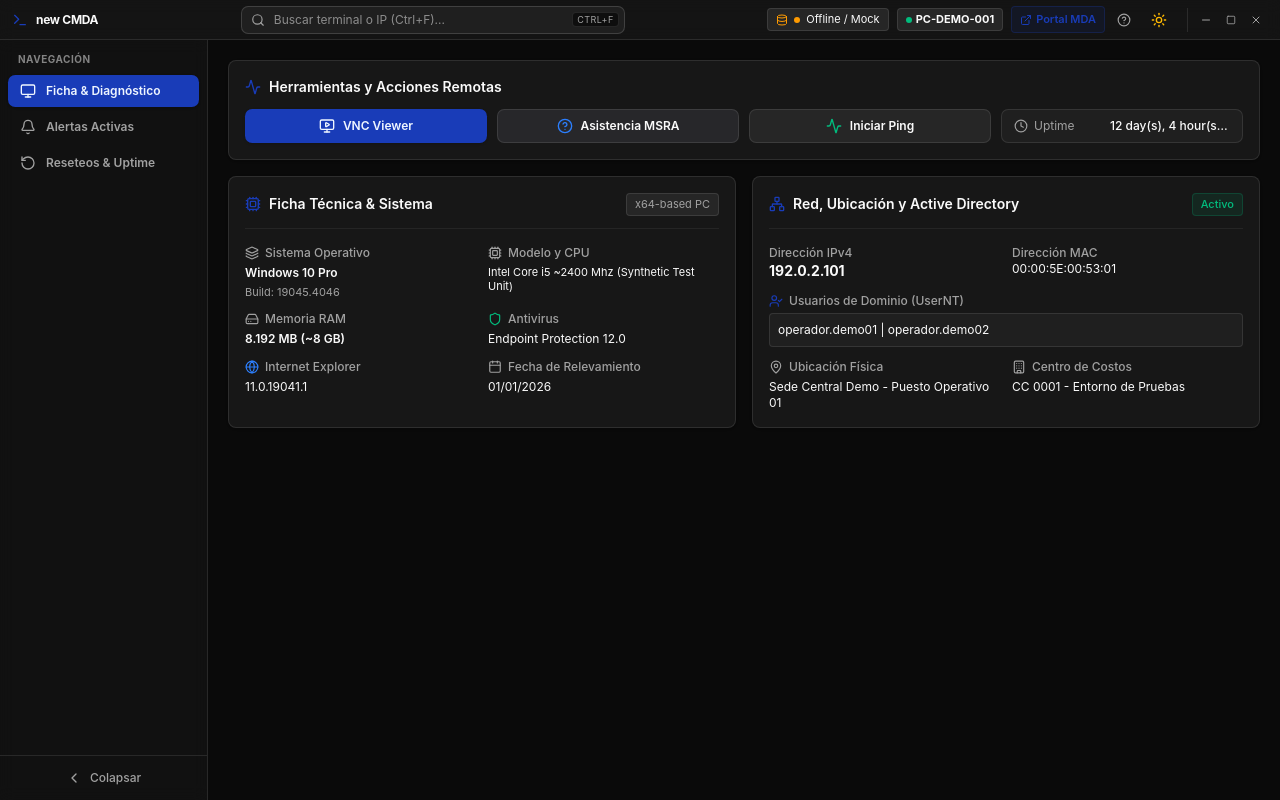
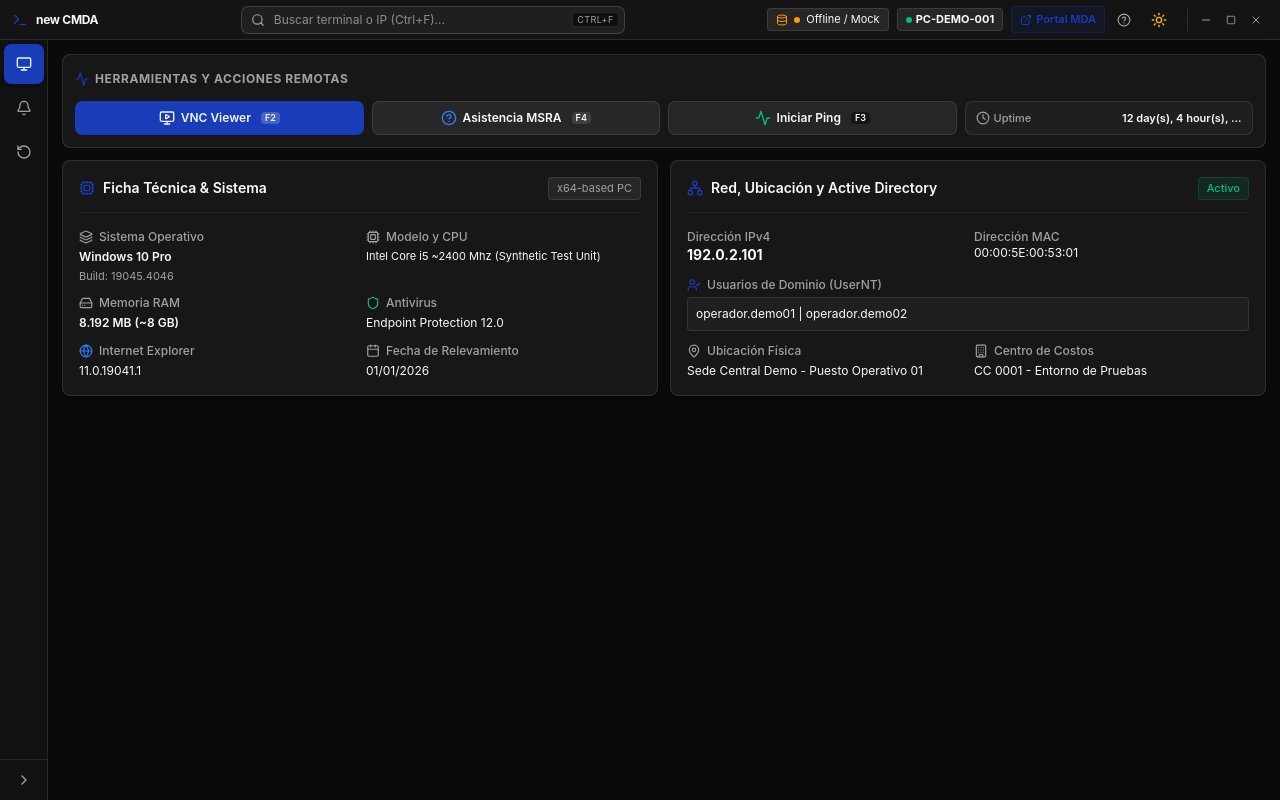
Before and after one commit to ignaciorevainera/portal-correo-desktop, a React (Vite) app: page / in a window 1280 px wide. Built offline with nearby package versions, Linux system fonts and the light colour scheme.

Commit message:
feat(ui): unify inline success and error feedback in QuickActionsBar and dock live ping console in main view

```diff
--- a/src/App.tsx
+++ b/src/App.tsx
@@ -4,7 +4,7 @@ import { Topbar } from './components/Topbar';
 import { Sidebar, ActiveTab } from './components/Sidebar';
 import { HardwareCard } from './components/HardwareCard';
 import { NetworkAdCard } from './components/NetworkAdCard';
-import { QuickActionsBar } from './components/QuickActionsBar';
+import { QuickActionsBar, ActionFeedbackState } from './components/QuickActionsBar';
 import { LivePingConsole } from './components/LivePingConsole';
 import { AlertsPanel } from './components/AlertsPanel';
 import { ResetUptimePanel } from './components/ResetUptimePanel';
@@ -15,60 +15,59 @@ import {
   closeAlertOnTerminal,
 } from './services/terminalService';
 import {
-  checkSecurityGateStatus,
-  unlockCorporateSecurity,
   checkBackendStatus,
   searchTerminalUnified,
   launchVncClient,
   launchMsraClient,
+  checkSecurityGateStatus,
+  unlockCorporateSecurity,
   BackendStatus,
   SecurityGateStatus,
 } from './services/electronClient';
 import { TerminalData } from './types/terminal';
-import { AlertCircle, AlertTriangle, CheckCircle2, XCircle, Info, X, ArrowRight, Loader2 } from 'lucide-react';
-
-interface BannerNotification {
-  type: 'info' | 'success' | 'warning' | 'error';
-  message: string;
-  action?: {
-    label: string;
-    onClick: () => void;
-  };
-}
+import { AlertCircle, Loader2 } from 'lucide-react';
 
 export default function App(): React.JSX.Element {
-  const [securityStatus, setSecurityStatus] = useState<SecurityGateStatus | null>(null);
-  const [isUnlocking, setIsUnlocking] = useState<boolean>(false);
   const [selectedPc, setSelectedPc] = useState<string>('PC-DEMO-001');
   const [terminal, setTerminal] = useState<TerminalData | null>(null);
   const [isLoading, setIsLoading] = useState<boolean>(false);
   const [activeTab, setActiveTab] = useState<ActiveTab>('inventory');
-  const [sidebarCollapsed, setSidebarCollapsed] = useState(false);
+  const [sidebarCollapsed, setSidebarCollapsed] = useState(true);
   const [isPinging, setIsPinging] = useState(false);
   const [status, setStatus] = useState<BackendStatus>({ connected: false, mode: 'mock' });
-  const [banner, setBanner] = useState<BannerNotification | null>(null);
+  const [actionFeedback, setActionFeedback] = useState<ActionFeedbackState | null>(null);
+  const [securityStatus, setSecurityStatus] = useState<SecurityGateStatus | null>(null);
+  const [isUnlocking, setIsUnlocking] = useState(false);
 
   const allTerminals = getAllTerminals();
 
-  useEffect(() => {
-    let isMounted = true;
-    checkSecurityGateStatus()
-      .then((sec) => {
-        if (isMounted) {
+  const verifySecurity = async () => {
+    try {
+      const sec = await checkSecurityGateStatus();
       setSecurityStatus(sec);
       if (sec.authorized) {
-            checkBackendStatus().then(setStatus).catch(() => {});
+        const backend = await checkBackendStatus();
+        setStatus(backend);
       }
+    } catch {
+      setSecurityStatus({
+        authorized: true,
+        configured: true,
+        domainMatched: true,
+        networkReachable: true,
+        detectedDomain: 'DEV-MODE',
+        reason: 'AUTHORIZED',
+        message: 'Modo desarrollo',
+      });
     }
-      })
-      .catch(() => {});
-    return () => {
-      isMounted = false;
   };
+
+  useEffect(() => {
+    verifySecurity();
   }, []);
 
   useEffect(() => {
-    if (!securityStatus || !securityStatus.authorized || !selectedPc) return;
+    if (!selectedPc || (securityStatus && !securityStatus.authorized)) return;
     let isMounted = true;
     setIsLoading(true);
 
@@ -88,12 +87,30 @@ export default function App(): React.JSX.Element {
     };
   }, [selectedPc, securityStatus]);
 
-  const handleUnlockSecurity = async (configPath: string, corporateKey: string): Promise<void> => {
+  // Global Keyboard Shortcuts (F2 VNC, F3 Ping, F4 MSRA)
+  useEffect(() => {
+    const handleGlobalShortcuts = (e: KeyboardEvent) => {
+      if (e.key === 'F2') {
+        e.preventDefault();
+        handleLaunchVnc();
+      } else if (e.key === 'F3') {
+        e.preventDefault();
+        setIsPinging((prev) => !prev);
+      } else if (e.key === 'F4') {
+        e.preventDefault();
+        handleLaunchMsra();
+      }
+    };
+    window.addEventListener('keydown', handleGlobalShortcuts);
+    return () => window.removeEventListener('keydown', handleGlobalShortcuts);
+  }, [terminal]);
+
+  const handleUnlockSecurity = async (configPath: string, key: string) => {
     setIsUnlocking(true);
     try {
-      const updated = await unlockCorporateSecurity(configPath, corporateKey);
-      setSecurityStatus(updated);
-      if (updated.authorized) {
+      const res = await unlockCorporateSecurity(configPath, key);
+      setSecurityStatus(res);
+      if (res.authorized) {
         const backend = await checkBackendStatus();
         setStatus(backend);
       }
@@ -102,7 +119,7 @@ export default function App(): React.JSX.Element {
     }
   };
 
-  const handleRetrySecurity = async (): Promise<void> => {
+  const handleRetrySecurity = async () => {
     setIsUnlocking(true);
     try {
       const updated = await checkSecurityGateStatus();
@@ -119,6 +136,7 @@ export default function App(): React.JSX.Element {
   const handleSelectTerminal = (pc: string): void => {
     setSelectedPc(pc);
     setIsPinging(false);
+    setActionFeedback(null);
   };
 
   const handleAddAlert = (alert: { title: string; description: string; operator: string }): void => {
@@ -153,54 +171,61 @@ export default function App(): React.JSX.Element {
     });
   };
 
-  const handleLaunchVnc = async (): Promise<void> => {
-    if (!terminal) return;
-    const target = terminal.ip || terminal.pc;
+  const handleLaunchVnc = async (targetOverride?: string): Promise<void> => {
+    const target = targetOverride || terminal?.ip || terminal?.pc;
+    if (!target) return;
+
     const res = await launchVncClient(target);
 
     if (res.vncClosed) {
-      setBanner({
-        type: 'warning',
+      setActionFeedback({
+        type: 'error',
         message: res.message || `Puertos VNC (5901/5900) cerrados en ${target}.`,
-        action: res.msraAvailable
+        fallbackAction: res.msraAvailable
           ? {
               label: 'Conectar por Asistencia Remota (MSRA)',
               onClick: () => {
-                handleLaunchMsra();
+                handleLaunchMsra(target);
               },
             }
           : undefined,
       });
     } else if (res.success) {
-      setBanner({
+      setActionFeedback({
         type: 'success',
         message: res.message || `VNC Viewer iniciado correctamente hacia ${target}${res.portUsed ? `:${res.portUsed}` : ''}`,
       });
-      setTimeout(() => setBanner(null), 5000);
+      setTimeout(() => setActionFeedback(null), 4000);
     } else {
-      setBanner({
+      setActionFeedback({
         type: 'error',
         message: res.message || `Error al intentar conectar por VNC a ${target}`,
       });
     }
   };
 
-  const handleLaunchMsra = async (): Promise<void> => {
-    if (!terminal) return;
-    const target = terminal.ip || terminal.pc;
+  const handleLaunchMsra = async (targetOverride?: string): Promise<void> => {
+    const target = targetOverride || terminal?.ip || terminal?.pc;
+    if (!target) return;
+
     const res = await launchMsraClient(target);
     if (res.success) {
-      setBanner({
+      setActionFeedback({
         type: 'success',
-        message: res.message || `Asistencia Remota (MSRA) iniciada para ${target}`,
+        message: res.message || `Asistencia Remota iniciada para ${target}`,
       });
-      setTimeout(() => setBanner(null), 5000);
+      setTimeout(() => setActionFeedback(null), 4000);
     } else {
-      setBanner({
+      setActionFeedback({
         type: 'error',
         message: res.message || `Error al iniciar Asistencia Remota para ${target}`,
       });
     }
+  };
+
+  const handleDirectPing = (pc: string) => {
+    setSelectedPc(pc);
+    setIsPinging(true);
   };
 
   if (securityStatus && !securityStatus.authorized) {
@@ -218,54 +243,15 @@ export default function App(): React.JSX.Element {
 
   return (
     <ThemeProvider>
-      <div className="min-h-screen bg-background text-foreground flex flex-col font-sans select-none antialiased">
+      <div className="h-screen w-screen overflow-hidden bg-background text-foreground flex flex-col font-sans select-none antialiased">
         <Topbar
           onSelectTerminal={handleSelectTerminal}
+          onDirectVnc={handleLaunchVnc}
+          onDirectPing={handleDirectPing}
           selectedPc={terminal?.pc || selectedPc}
           backendMode={status.mode}
           serverName={status.server}
         />
-
-        {banner && (
-          <div
-            className={`border-b text-xs py-2 px-4 flex items-center justify-between gap-3 font-mono animate-fade-in transition-colors ${
-              banner.type === 'warning'
-                ? 'bg-amber-500/15 border-amber-500/30 text-amber-200'
-                : banner.type === 'error'
-                ? 'bg-destructive/15 border-destructive/30 text-destructive'
-                : banner.type === 'success'
-                ? 'bg-emerald-500/15 border-emerald-500/30 text-emerald-300'
-                : 'bg-primary/10 border-primary/20 text-primary'
-            }`}
-          >
-            <div className="flex items-center gap-2 flex-wrap">
-              {banner.type === 'warning' && <AlertTriangle className="h-4 w-4 text-amber-400 shrink-0" />}
-              {banner.type === 'error' && <XCircle className="h-4 w-4 text-destructive shrink-0" />}
-              {banner.type === 'success' && <CheckCircle2 className="h-4 w-4 text-emerald-400 shrink-0" />}
-              {banner.type === 'info' && <Info className="h-4 w-4 text-primary shrink-0" />}
-              <span>{banner.message}</span>
-              {banner.action && (
-                <button
-                  type="button"
-                  onClick={banner.action.onClick}
-                  aria-label={banner.action.label}
-                  className="inline-flex items-center gap-1.5 ml-2 px-2.5 py-0.5 rounded bg-amber-500 text-black font-semibold text-xs hover:bg-amber-400 transition-colors shadow-sm cursor-pointer"
-                >
-                  {banner.action.label}
-                  <ArrowRight className="h-3 w-3" />
-                </button>
-              )}
-            </div>
-            <button
-              type="button"
-              onClick={() => setBanner(null)}
-              aria-label="Cerrar notificación"
-              className="p-1 rounded hover:bg-white/10 text-muted-foreground hover:text-foreground shrink-0 cursor-pointer"
-            >
-              <X className="h-3.5 w-3.5" />
-            </button>
-          </div>
-        )}
 
         <div className="flex-1 flex overflow-hidden">
           <Sidebar
@@ -276,28 +262,28 @@ export default function App(): React.JSX.Element {
             activeAlertsCount={terminal?.alerts.filter((a) => a.active).length || 0}
           />
 
-          <main className="flex-1 p-5 overflow-y-auto space-y-4">
+          <main className="flex-1 p-3.5 overflow-y-auto space-y-3">
             {isLoading ? (
               <div className="h-96 flex flex-col items-center justify-center text-center p-6 space-y-3">
-                <Loader2 className="h-8 w-8 text-primary animate-spin" />
+                <Loader2 className="h-7 w-7 text-primary animate-spin" />
                 <p className="text-xs text-muted-foreground font-mono">
-                  Consultando servidor de base de datos corporativo...
+                  Consultando base de datos técnica...
                 </p>
               </div>
             ) : !terminal ? (
               <div className="h-96 flex flex-col items-center justify-center text-center p-6 border border-dashed border-border rounded-lg bg-card/40 space-y-3">
-                <AlertCircle className="h-10 w-10 text-muted-foreground opacity-60" />
-                <h3 className="text-base font-semibold font-heading">No se encontró la terminal</h3>
+                <AlertCircle className="h-9 w-9 text-muted-foreground opacity-60" />
+                <h3 className="text-sm font-semibold font-heading">No se encontró la terminal</h3>
                 <p className="text-xs text-muted-foreground max-w-sm">
-                  Utiliza la barra de búsqueda superior (Ctrl+F) o escribe un Hostname o IP (ej. PC-DEMO-001, WS-DEMO-002, TERM-DEMO-003).
+                  Utiliza la barra de búsqueda superior (Ctrl+F) o escribe un Hostname o IP (ej. PC-DEMO-001, WS-DEMO-002).
                 </p>
-                <div className="flex gap-2 pt-2">
+                <div className="flex gap-2 pt-1 flex-wrap justify-center">
                   {allTerminals.map((t) => (
                     <button
                       key={t.pc}
                       type="button"
                       onClick={() => handleSelectTerminal(t.pc)}
-                      className="px-2.5 py-1 text-xs font-mono rounded bg-muted hover:bg-accent/20 border border-border"
+                      className="px-2 py-0.5 text-xs font-mono rounded bg-muted hover:bg-accent/20 border border-border cursor-pointer"
                     >
                       {t.pc}
                     </button>
@@ -306,29 +292,34 @@ export default function App(): React.JSX.Element {
               </div>
             ) : (
               <>
+                {/* Actions Bar */}
                 <QuickActionsBar
                   terminal={terminal}
                   isPinging={isPinging}
-                  onLaunchVnc={handleLaunchVnc}
-                  onLaunchMsra={handleLaunchMsra}
+                  actionFeedback={actionFeedback}
+                  onLaunchVnc={() => handleLaunchVnc()}
+                  onLaunchMsra={() => handleLaunchMsra()}
                   onTogglePing={() => setIsPinging((p) => !p)}
                 />
 
+                {/* Tab content */}
                 {activeTab === 'inventory' && (
-                  <div className="grid grid-cols-1 lg:grid-cols-2 gap-4">
+                  <div className="space-y-3">
+                    <div className="grid grid-cols-1 lg:grid-cols-2 gap-3">
                       <HardwareCard terminal={terminal} />
                       <NetworkAdCard terminal={terminal} />
                     </div>
-                )}
 
-                {activeTab === 'network' && (
-                  <div className="space-y-4">
-                    <NetworkAdCard terminal={terminal} />
+                    {/* Consola Ping en vivo acoplada en la vista principal */}
+                    {isPinging && (
+                      <div className="animate-fade-in">
                         <LivePingConsole
                           ip={terminal.ip}
                           isPinging={isPinging}
                           onTogglePing={() => setIsPinging((p) => !p)}
                         />
+                      </div>
+                    )}
                   </div>
                 )}
 
--- a/src/components/QuickActionsBar.tsx
+++ b/src/components/QuickActionsBar.tsx
@@ -1,10 +1,29 @@
 import React, { useState } from 'react';
 import { TerminalData } from '../types/terminal';
-import { MonitorPlay, HelpCircle, Activity, Clock, CheckCircle2 } from 'lucide-react';
+import {
+  MonitorPlay,
+  HelpCircle,
+  Activity,
+  Clock,
+  CheckCircle2,
+  AlertTriangle,
+  XCircle,
+  ArrowRight,
+} from 'lucide-react';
+
+export interface ActionFeedbackState {
+  type: 'success' | 'error' | 'warning' | 'info';
+  message: string;
+  fallbackAction?: {
+    label: string;
+    onClick: () => void;
+  };
+}
 
 interface QuickActionsBarProps {
   terminal: TerminalData;
   isPinging: boolean;
+  actionFeedback?: ActionFeedbackState | null;
   onLaunchVnc: () => void;
   onLaunchMsra: () => void;
   onTogglePing: () => void;
@@ -13,72 +32,111 @@ interface QuickActionsBarProps {
 export function QuickActionsBar({
   terminal,
   isPinging,
+  actionFeedback,
   onLaunchVnc,
   onLaunchMsra,
   onTogglePing,
 }: QuickActionsBarProps): React.JSX.Element {
-  const [feedback, setFeedback] = useState<string | null>(null);
+  const [localFeedback, setLocalFeedback] = useState<string | null>(null);
 
   const handleAction = (label: string, callback: () => void): void => {
     callback();
-    setFeedback(`Acción disparada: ${label} para ${terminal.pc}`);
-    setTimeout(() => setFeedback(null), 3000);
+    setLocalFeedback(`Acción disparada: ${label} para ${terminal.pc}`);
+    setTimeout(() => setLocalFeedback(null), 3000);
   };
 
+  const currentFeedback = actionFeedback || (localFeedback ? { type: 'success' as const, message: localFeedback } : null);
+
   return (
-    <div className="rounded-lg border border-border bg-card p-4 space-y-3 shadow-sm">
-      <div className="flex items-center justify-between">
-        <h2 className="text-sm font-semibold font-heading text-foreground flex items-center gap-2">
-          <Activity className="h-4 w-4 text-primary" />
+    <div className="rounded-lg border border-border bg-card p-3 space-y-2.5 shadow-xs">
+      <div className="flex items-center justify-between min-h-6 flex-wrap gap-2">
+        <h2 className="text-xs font-bold font-heading uppercase tracking-wider text-muted-foreground flex items-center gap-1.5">
+          <Activity className="h-3.5 w-3.5 text-primary" />
           Herramientas y Acciones Remotas
         </h2>
-        {feedback && (
-          <span className="text-xs text-primary font-medium flex items-center gap-1 animate-fade-in">
-            <CheckCircle2 className="h-3.5 w-3.5" /> {feedback}
-          </span>
+
+        {/* Feedback Inline Sustitutivo */}
+        {currentFeedback && (
+          <div
+            className={`flex items-center gap-1.5 text-xs font-medium px-2 py-0.5 rounded-md transition-colors animate-fade-in ${
+              currentFeedback.type === 'error'
+                ? 'bg-destructive/15 text-destructive border border-destructive/30'
+                : currentFeedback.type === 'warning'
+                ? 'bg-amber-500/15 text-amber-500 dark:text-amber-300 border border-amber-500/30'
+                : 'bg-emerald-500/15 text-emerald-600 dark:text-emerald-400 border border-emerald-500/30'
+            }`}
+          >
+            {currentFeedback.type === 'error' ? (
+              <XCircle className="h-3.5 w-3.5 shrink-0 text-destructive" />
+            ) : currentFeedback.type === 'warning' ? (
+              <AlertTriangle className="h-3.5 w-3.5 shrink-0 text-amber-500" />
+            ) : (
+              <CheckCircle2 className="h-3.5 w-3.5 shrink-0 text-emerald-500" />
+            )}
+            <span className="font-mono text-[11px] font-semibold">{currentFeedback.message}</span>
+
+            {/* Acción de Fallback Inline (ej. pasar a MSRA si VNC está cerrado) */}
+            {currentFeedback.fallbackAction && (
+              <button
+                type="button"
+                onClick={currentFeedback.fallbackAction.onClick}
+                aria-label={currentFeedback.fallbackAction.label}
+                className="inline-flex items-center gap-1 ml-1.5 px-2 py-0.2 rounded bg-destructive text-white hover:bg-destructive/90 text-[10px] font-bold transition-colors cursor-pointer"
+              >
+                <span>{currentFeedback.fallbackAction.label}</span>
+                <ArrowRight className="h-2.5 w-2.5" />
+              </button>
+            )}
+          </div>
         )}
       </div>
 
-      <div className="grid grid-cols-2 sm:grid-cols-4 gap-2.5">
+      <div className="grid grid-cols-2 sm:grid-cols-4 gap-2">
         <button
           type="button"
           onClick={() => handleAction('VNC Viewer', onLaunchVnc)}
           aria-label="Conectar por VNC Viewer"
-          className="flex items-center justify-center gap-2 px-3 py-2 text-xs font-semibold rounded-md bg-primary text-primary-foreground hover:opacity-90 transition-all shadow-sm focus:outline-none focus:ring-2 focus:ring-ring"
+          title="Conectar por VNC (Atajo F2)"
+          className="flex items-center justify-center gap-1.5 px-3 py-2 text-xs font-semibold rounded-md bg-primary text-primary-foreground hover:opacity-90 transition-all shadow-xs cursor-pointer focus:outline-none focus:ring-1 focus:ring-ring"
         >
           <MonitorPlay className="h-4 w-4" />
-          VNC Viewer
+          <span>VNC Viewer</span>
+          <kbd className="hidden md:inline-block ml-1 px-1 text-[9px] rounded bg-white/20 font-mono">F2</kbd>
         </button>
 
         <button
           type="button"
           onClick={() => handleAction('Asistencia Remota MSRA', onLaunchMsra)}
           aria-label="Iniciar Asistencia MSRA"
-          className="flex items-center justify-center gap-2 px-3 py-2 text-xs font-semibold rounded-md bg-secondary text-secondary-foreground hover:bg-muted transition-colors border border-border focus:outline-none focus:ring-2 focus:ring-ring"
+          title="Iniciar Asistencia MSRA (Atajo F4)"
+          className="flex items-center justify-center gap-1.5 px-3 py-2 text-xs font-semibold rounded-md bg-secondary text-secondary-foreground hover:bg-muted transition-colors border border-border cursor-pointer focus:outline-none focus:ring-1 focus:ring-ring"
         >
           <HelpCircle className="h-4 w-4 text-blue-500" />
-          Asistencia MSRA
+          <span>Asistencia MSRA</span>
+          <kbd className="hidden md:inline-block ml-1 px-1 text-[9px] rounded bg-muted-foreground/20 font-mono">F4</kbd>
         </button>
 
         <button
           type="button"
           onClick={onTogglePing}
           aria-label={isPinging ? 'Detener Ping en vivo' : 'Iniciar Ping continuo'}
-          className={`flex items-center justify-center gap-2 px-3 py-2 text-xs font-semibold rounded-md transition-colors border focus:outline-none focus:ring-2 focus:ring-ring ${
+          title="Iniciar / Detener Ping continuo (Atajo F3)"
+          className={`flex items-center justify-center gap-1.5 px-3 py-2 text-xs font-semibold rounded-md transition-colors border cursor-pointer focus:outline-none focus:ring-1 focus:ring-ring ${
             isPinging
               ? 'bg-destructive text-white border-destructive'
               : 'bg-muted text-foreground border-border hover:bg-muted/80'
           }`}
         >
           <Activity className={`h-4 w-4 ${isPinging ? 'animate-spin' : 'text-emerald-500'}`} />
-          {isPinging ? 'Detener Ping' : 'Iniciar Ping'}
+          <span>{isPinging ? 'Detener Ping' : 'Iniciar Ping'}</span>
+          <kbd className="hidden md:inline-block ml-1 px-1 text-[9px] rounded bg-background/60 font-mono">F3</kbd>
         </button>
 
-        <div className="flex items-center justify-between px-3 py-2 rounded-md bg-muted/60 border border-border text-xs">
-          <span className="text-muted-foreground flex items-center gap-1.5">
-            <Clock className="h-3.5 w-3.5" /> Uptime
+        <div className="flex items-center justify-between px-2.5 py-1.5 rounded-md bg-muted/60 border border-border text-xs">
+          <span className="text-muted-foreground flex items-center gap-1 text-[11px] font-medium">
+            <Clock className="h-3.5 w-3.5 text-muted-foreground" /> Uptime
           </span>
-          <span className="font-mono font-medium text-foreground truncate max-w-[120px]" title={terminal.uptimeText}>
+          <span className="font-mono font-semibold text-foreground truncate max-w-[120px] text-[11px]" title={terminal.uptimeText}>
             {terminal.uptimeText}
           </span>
         </div>
```
Also changed, not shown: 1 other file (tests, documents, lock files or other folders). Lines whose indentation alone changed are shown as unchanged.
